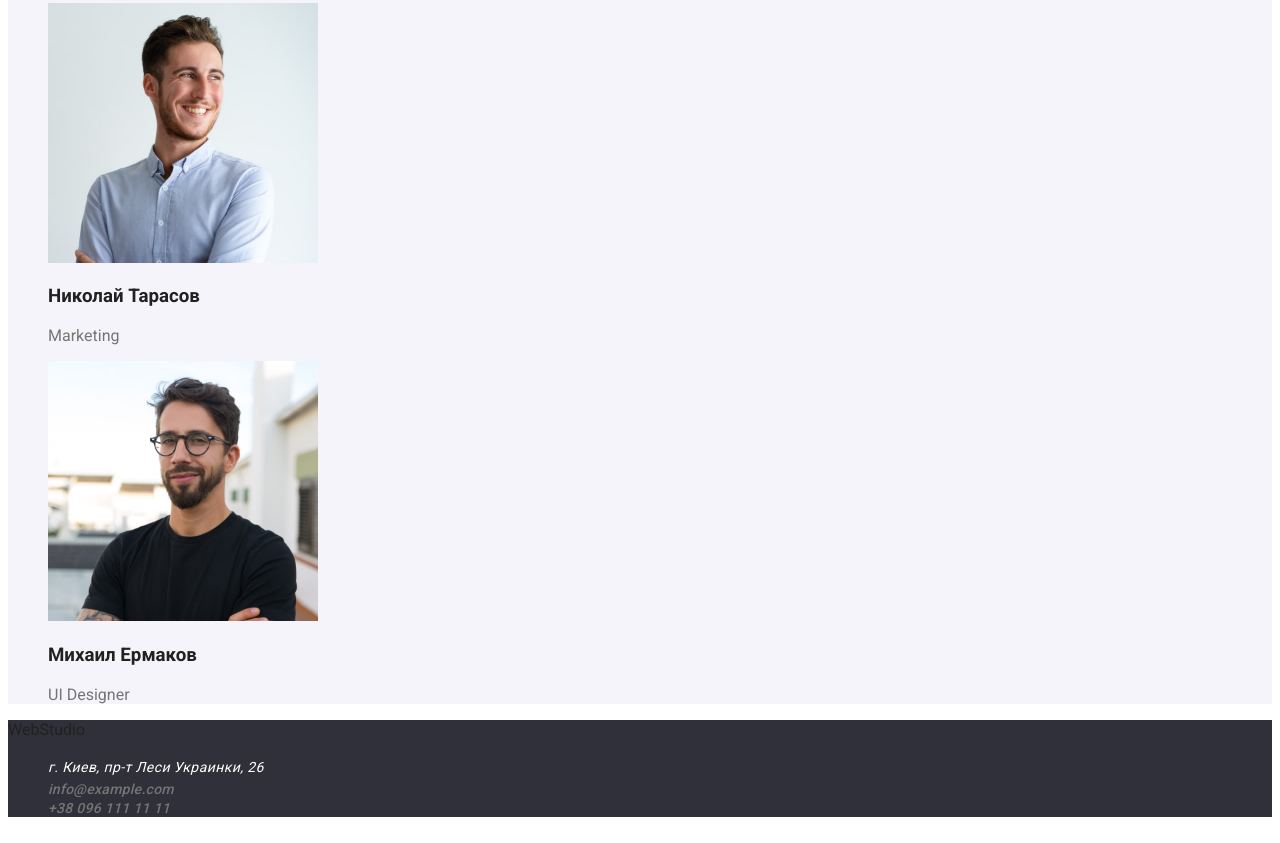
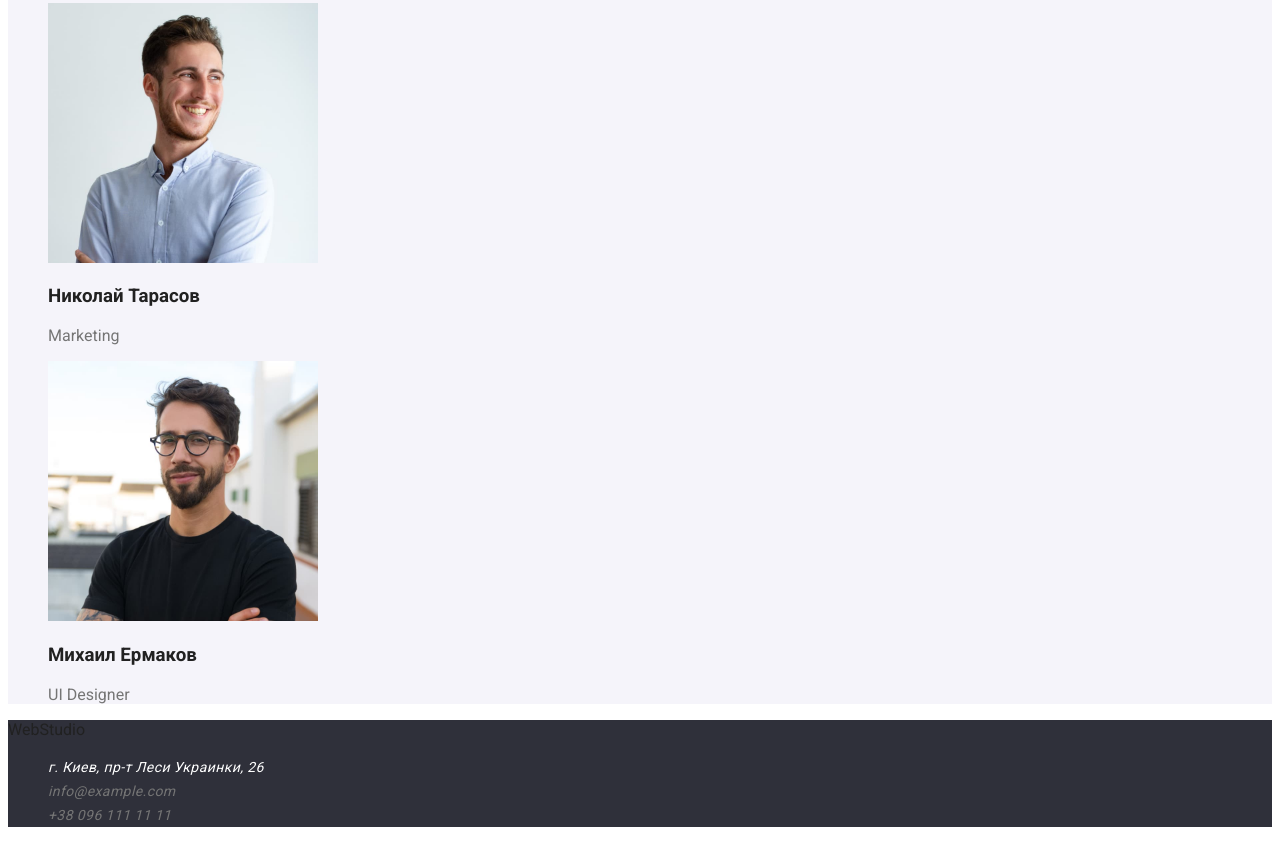
Before and after one commit to AleksandraTerentieva/goit-markup-hw-02, a plain HTML site: page index.html in a window 1280 px wide. Shown: the part 2288-3131 px from the top of the page. Drawn offline with Linux system fonts and the light colour scheme.

Commit message:
update style.css

```diff
--- a/css/style.css
+++ b/css/style.css
@@ -172,9 +172,9 @@ button {
 
 .footer-mail,
 .footer-phone {
-  font-weight: 500;
+  font-weight: 400;
   font-size: 14px;
-  line-height: calc(16 / 14);
-  letter-spacing: 0.02em;
+  line-height: calc(24 / 14);
+  letter-spacing: 0.03em;
   color: var(--contacts-txt-cl);
 }
```
